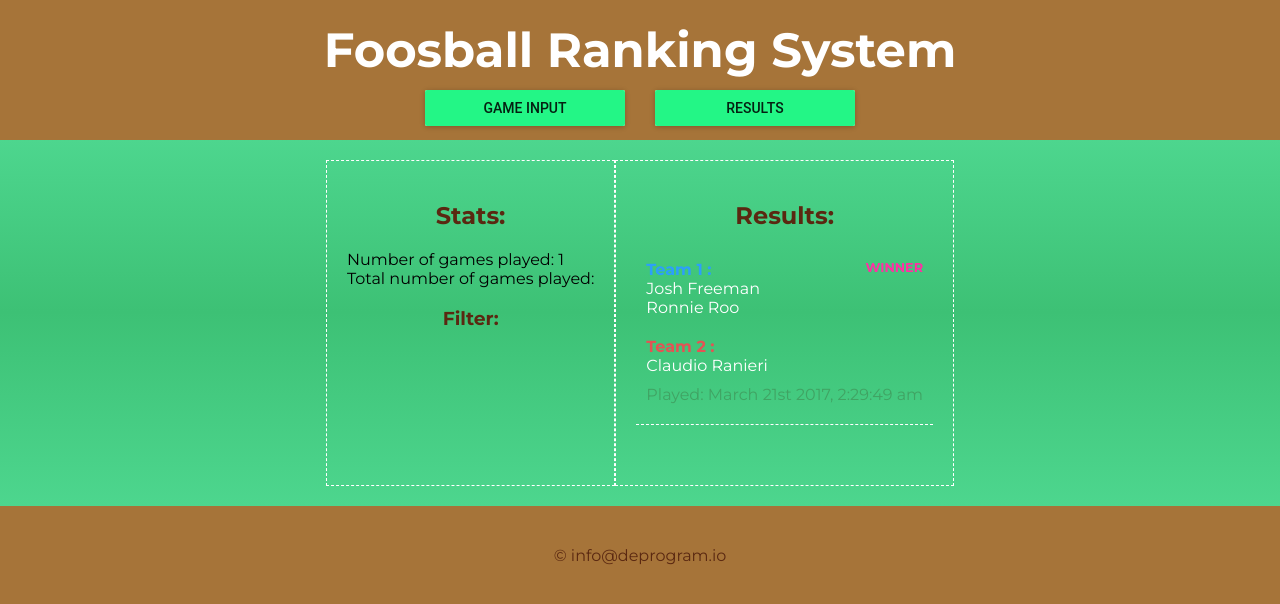
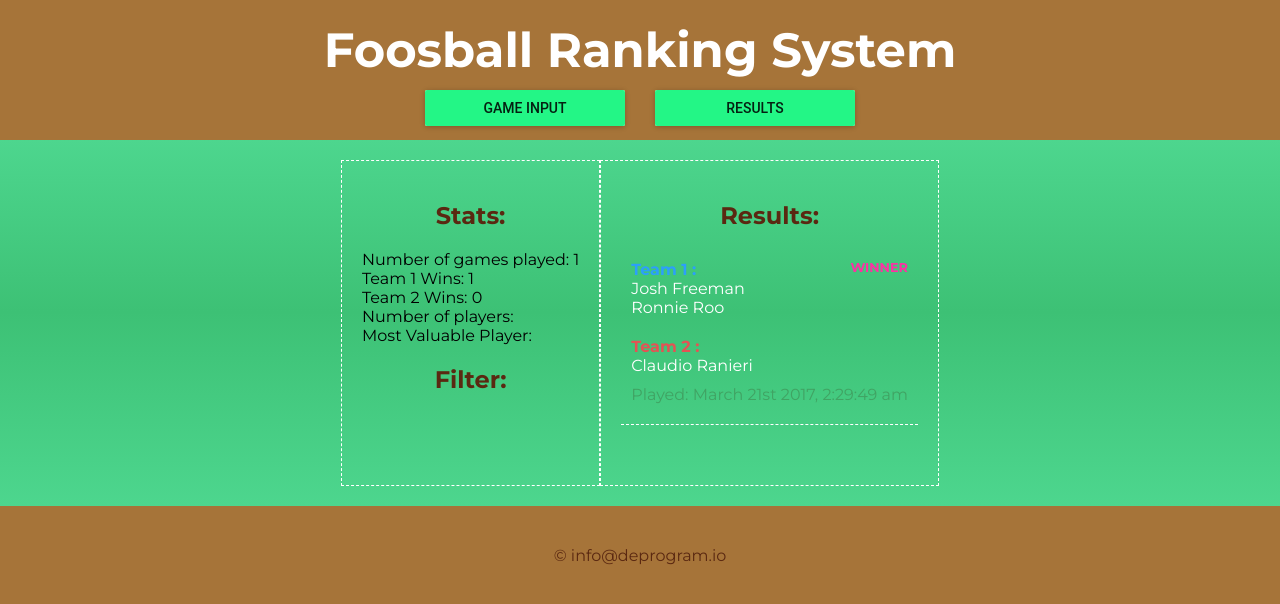
Before and after one commit to josh-deprogram/foosball-ranking-react, a React (Create React App) app: page /leaderboard in a window 1280 px wide. Shown: the top 604 px of the page. Built offline with nearby package versions, Linux system fonts and the light colour scheme; what react-tap-event-plugin would draw is missing.

Commit message:
updating game stats

```diff
--- a/src/components/leaderboard/leader-view.js
+++ b/src/components/leaderboard/leader-view.js
@@ -18,6 +18,17 @@ class LeaderView extends Component {
   render() {
 
     const {results} = this.state;
+    let win_t1 = 0;
+    let win_t2 = 0;
+
+    for(let i=0; i < results.length; i++){
+      if(results[i].winner === 1){
+        win_t1 = win_t1 + 1;
+      } else {
+        win_t2 = win_t2 + 1;
+      }
+    }
+
 
     return (
       <div className="leaderboard">
@@ -28,9 +39,13 @@ class LeaderView extends Component {
               <h2 className="title">Stats:</h2>
               <div className='stats'>
                 <div>Number of games played: {results.length}</div>
-                <div>Total number of games played: {}</div>
+                <div>Team 1 Wins: {win_t1}</div>
+                <div>Team 2 Wins: {win_t2}</div>
+                <div>Number of players: </div>
+                <div>Most Valuable Player: </div>
               </div>
-               <h3 className="title">Filter:</h3>
+
+               <h2 className="title">Filter:</h2>
             </section>
 
             <section className="col-2" ref='col2'>
```
